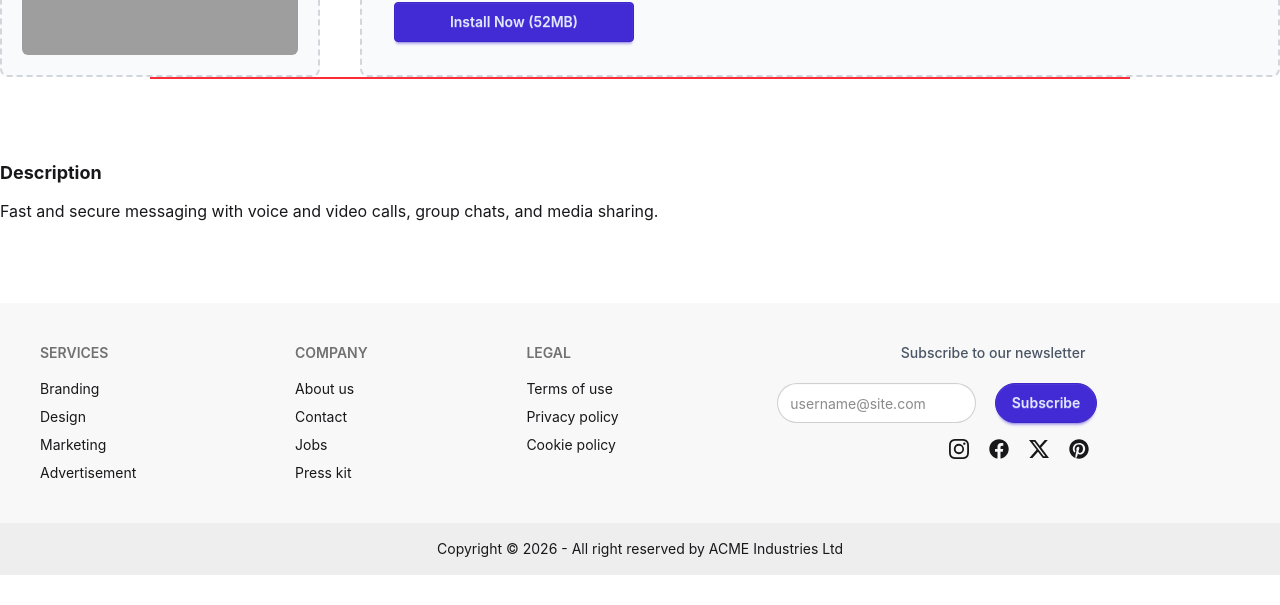
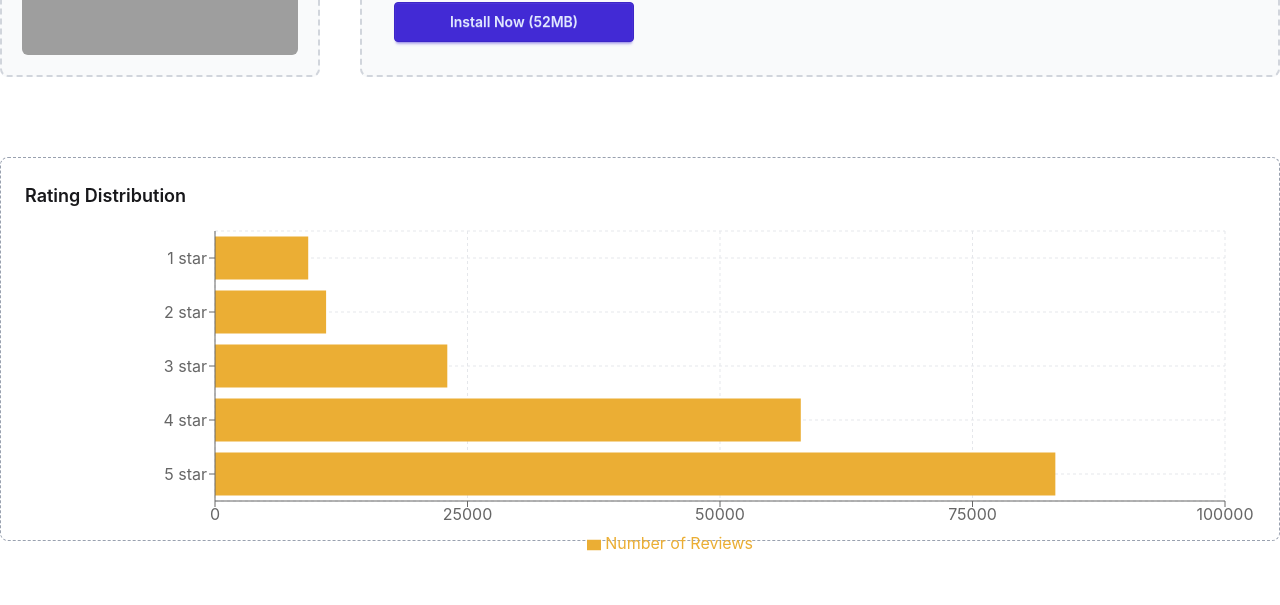
Before and after one commit to hasibulislamha01/zestNode, a React (Vite) app: page /apps/1 in a window 1280 px wide. Shown: the part 347-952 px from the top of the page. Before the commit the page ends 922 px from the top, so only its background shows below. Built offline with nearby package versions, Linux system fonts and the light colour scheme; grey boxes are pictures that could not be loaded.

Commit message:
chart added

```diff
--- a/src/components/AppCard.jsx
+++ b/src/components/AppCard.jsx
@@ -1,6 +1,9 @@
 import React from 'react';
 
-const AppCard = ({app}) => {
+const star = "/assets/icon-ratings.png"
+const download = "/assets/icon-downloads.png"
+
+const AppCard = ({ app }) => {
     return (
         <div className="card bg-base-100 shadow-sm">
             <figure className='bg-gray-100 h-72'>
@@ -16,8 +19,14 @@ const AppCard = ({app}) => {
                 </h2>
 
                 <div className="card-actions justify-between">
-                    <div className="">{app?.ratingAvg}</div>
-                    <div className="">{app?.downloads}</div>
+                    <div className="flex items-center gap-2">
+                        <img src={star} alt="" className='w-4 h-4' />
+                        {app?.ratingAvg}
+                    </div>
+                    <div className="flex items-center gap-2">
+                        <img src={download} alt="" className='w-4 h-4' />
+                        {app?.downloads / 1000000} M
+                    </div>
                 </div>
             </div>
         </div>
--- a/src/components/AppDetails/AppDetails.jsx
+++ b/src/components/AppDetails/AppDetails.jsx
@@ -1,9 +1,7 @@
 import React, { useEffect, useState } from 'react';
 import toast, { Toaster } from 'react-hot-toast';
 import { useLoaderData, useParams } from 'react-router';
-import { Bar, BarChart, CartesianGrid, Label, Rectangle, ResponsiveContainer, Tooltip, XAxis, YAxis } from 'recharts';
-// import { BarChart, Bar } from 'recharts';
-// import { RechartsDevtools } from '@recharts/devtools';
+import { RatingChart } from '../Chart';
 
 const download = "/assets/icon-downloads.png"
 const star = "/assets/icon-ratings.png"
@@ -82,7 +80,9 @@ const AppDetails = () => {
                     </button>
                 </div>
             </div>
-            <ShowBarChart data={app.ratings} />
+            <div className='my-20'>
+                <RatingChart ratingData={app?.ratings} />
+            </div>
             {/* description */}
             <div className='space-y-3 mt-20'>
                 <h4 className='font-bold text-lg'>Description</h4>
@@ -106,24 +106,3 @@ const KpiStat = ({ imageUrl, subTitle, stat }) => {
         </div>
     )
 }
-
-const ShowBarChart = ({ data }) => {
-    console.log(data);
-    return (
-        <div className='w-[95%] md:w-[85%] lg:w-245 mx-auto border border-red-500'>
-            <BarChart
-                style={{ width: '100%', maxHeight: "500px" }}
-                responsive
-                data={data}
-                // layout='vertical'
-            >
-                <XAxis/>
-                <YAxis/>
-                <Label/>
-                <Tooltip />
-                <Bar dataKey="count" fill="#8884d8" />
-                {/* <RechartsDevtools /> */}
-            </BarChart>
-        </div>
-    )
-}
--- /dev/null
+++ b/src/components/Chart.jsx
@@ -0,0 +1,49 @@
+'use client'
+
+import {
+  BarChart,
+  Bar,
+  XAxis,
+  YAxis,
+  CartesianGrid,
+  Tooltip,
+  Legend,
+  ResponsiveContainer,
+} from 'recharts'
+
+
+
+const colors = {
+  primary: '#3b82f6',
+  border: '#e5e7eb',
+  background: '#ffffff',
+}
+
+export function RatingChart({ratingData}) {
+  return (
+    <div className="w-full h-96 p-6 bg-background rounded-lg border border-dashed border-gray-400">
+      <h2 className="text-lg font-semibold text-foreground mb-4">Rating Distribution</h2>
+      <ResponsiveContainer width="100%" height="100%">
+        <BarChart
+          data={ratingData}
+          layout="vertical"
+          margin={{ top: 5, right: 30, left: 100, bottom: 5 }}
+        >
+          <CartesianGrid strokeDasharray="3 3" stroke={colors.border} />
+          <XAxis type="number" />
+          <YAxis dataKey="name" type="category" width={90} />
+          <Tooltip
+            contentStyle={{
+              backgroundColor: colors.background,
+              border: `1px solid ${colors.border}`,
+              borderRadius: '6px',
+            }}
+            formatter={(value) => [value.toLocaleString(), 'Count']}
+          />
+          <Legend />
+          <Bar dataKey="count" fill="#ebae34" name="Number of Reviews" />
+        </BarChart>
+      </ResponsiveContainer>
+    </div>
+  )
+}
```
